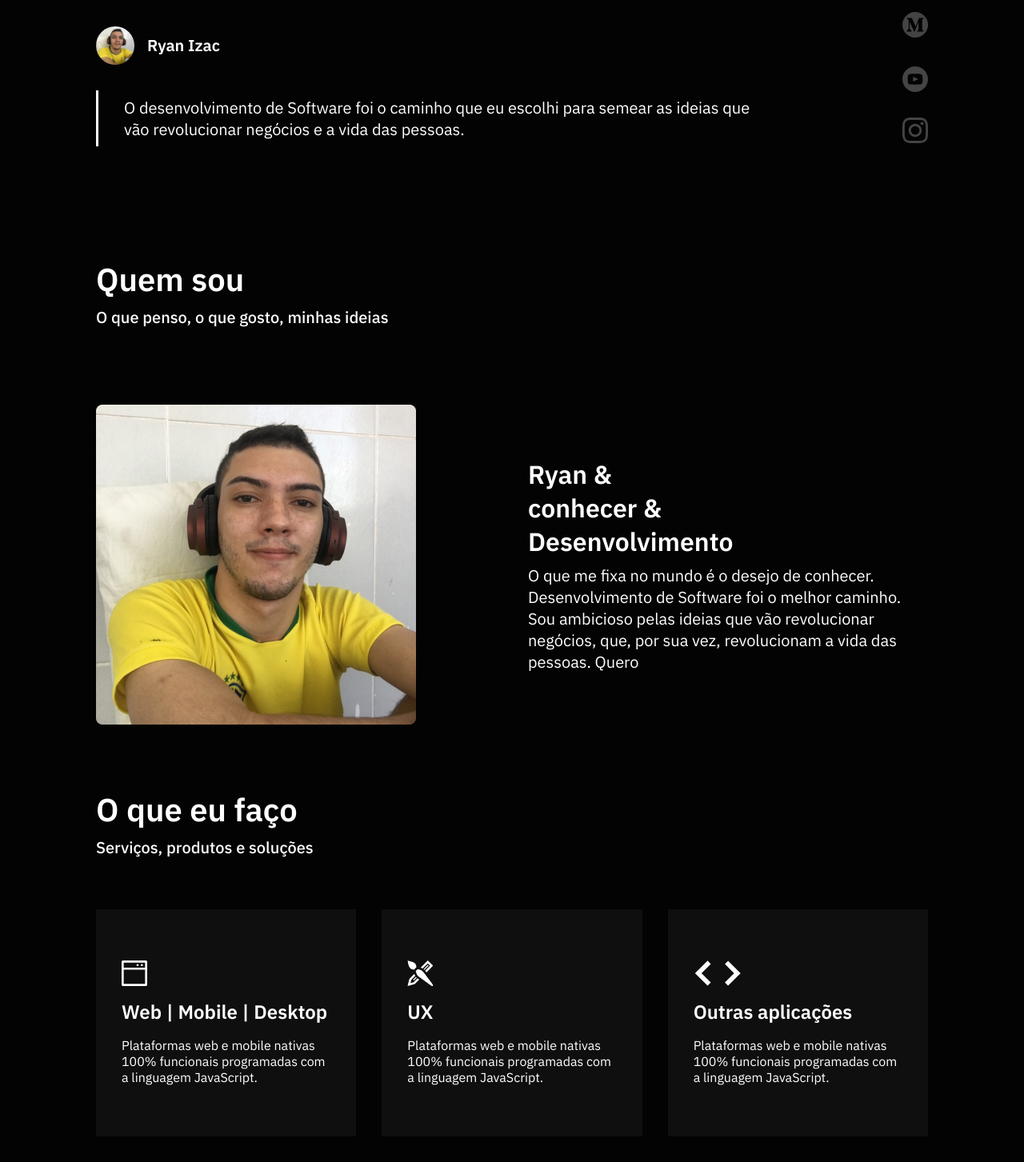
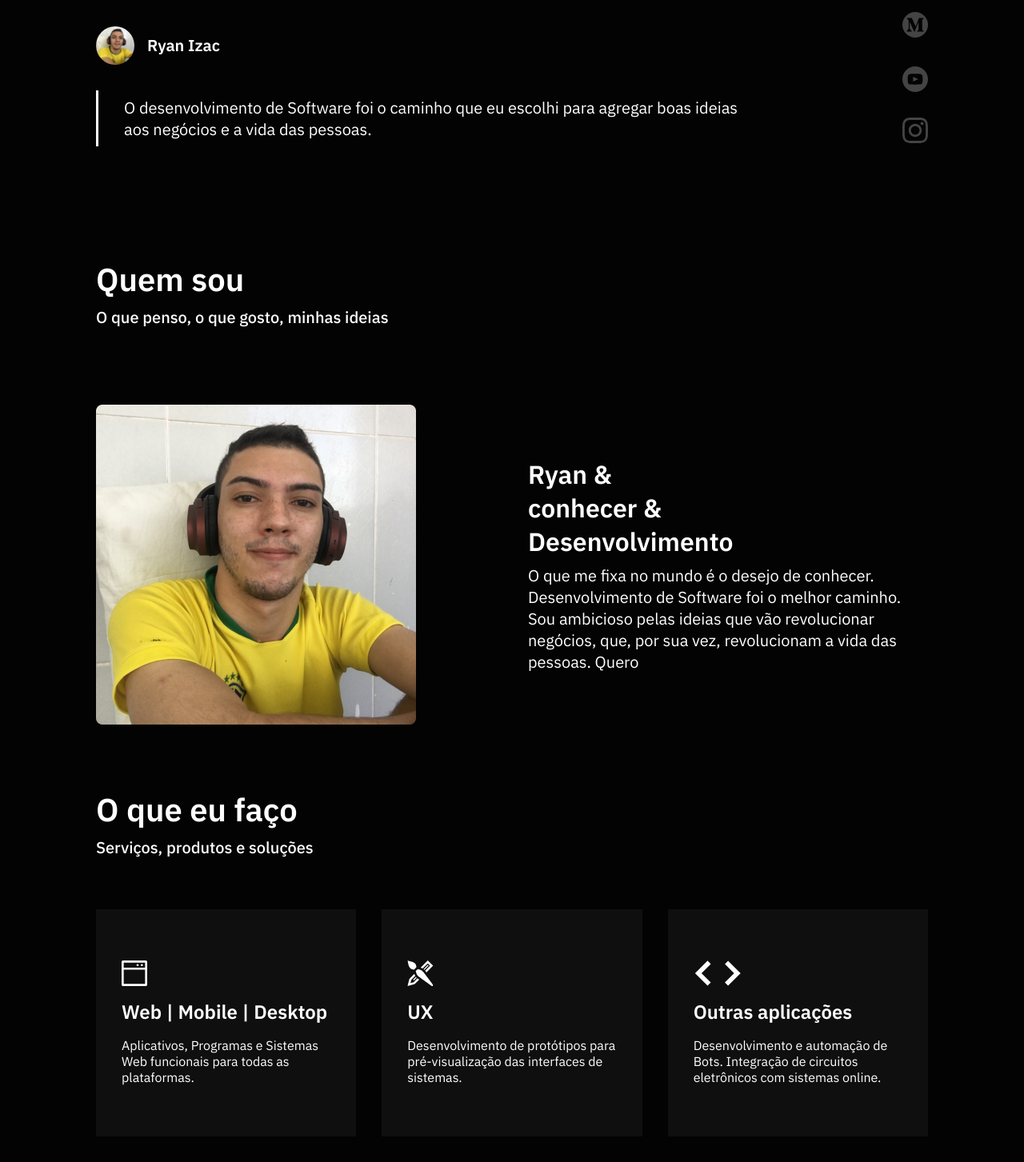
Before and after one commit to ryanizac/portfolio, a Next.js app: page / in a window 1280 px wide. Shown: the part 517-1970 px from the top of the page at 80% size. Built offline with nearby package versions, Linux system fonts and the light colour scheme.

Commit message:
content: update texts of sections

```diff
--- a/src/components/HomePage/sections/DifferentialsSection/index.tsx
+++ b/src/components/HomePage/sections/DifferentialsSection/index.tsx
@@ -14,23 +14,23 @@ export function DifferentialsSection(props: DifferentialsSectionProps) {
       <Content>
         <DropDown
           title="Metodologias ágeis"
-          description="Metodologias ágeis Metodologias ágeis Metodologias ágeis Metodologias ágeis"
+          description="Faço uso da metodologia ágil Scrum para o criar um fluxo de desenvolvimento organizado, onde realizo pequenas entregas do software de modo frequente e sempre obtenho o feedback do cliente para que o sistema em questão possa ter um avanço saudável."
         />
         <DropDown
           title="Protótipo de interfaces"
-          description="Metodologias ágeis Metodologias ágeis Metodologias ágeis Metodologias ágeis"
+          description="Crio um protótipo das interfaces do sistema baseada nas solicitações do cliente. É através dela é que acontece maior parte da validação do projeto."
         />
         <DropDown
           title="Código limpo"
-          description="Metodologias ágeis Metodologias ágeis Metodologias ágeis Metodologias ágeis"
+          description="Quanto a programar um sistema, a nível de código, eu faço uso do que se chama de boas práticas. Isso garante que a manutenção, atualização ou o mínimo ajuste no sistema não sejam tarefas trabalhosas."
         />
         <DropDown
           title="Tecnologias populares"
-          description="Metodologias ágeis Metodologias ágeis Metodologias ágeis Metodologias ágeis"
+          description="Escolher a tecnologia para um projeto também é uma tarefa importante. Eu escolhi fazer uso de duas muito populares no mercado: Javascript e Java."
         />
         <DropDown
           title="Documentos de projeto"
-          description="Metodologias ágeis Metodologias ágeis Metodologias ágeis Metodologias ágeis"
+          description="Criar documentos, como o Documento de Requisitos ou o de Visão, sempre requer uma certa paciência, pois essa é uma etapa de registro do projeto."
         />
       </Content>
     </Container>
--- a/src/components/HomePage/sections/ExperienceSection/index.tsx
+++ b/src/components/HomePage/sections/ExperienceSection/index.tsx
@@ -11,10 +11,7 @@ type ExperienceSectionProps = {};
 export function ExperienceSection(props: ExperienceSectionProps) {
   return (
     <Container>
-      <SectionDescription
-        title="EXPERIÊNCIA"
-        subtitle="Clique para saber mais sobre cada uma"
-      />
+      <SectionDescription title="EXPERIÊNCIA" />
       <Content>
         <ExperienceArea>
           <RowCard title="Pechinchou" subtitle="Desenvolvedor Fullstack" />
--- a/src/components/HomePage/sections/GraduationsSection/index.tsx
+++ b/src/components/HomePage/sections/GraduationsSection/index.tsx
@@ -10,10 +10,7 @@ type GraduationsSectionProps = {};
 export function GraduationsSection(props: GraduationsSectionProps) {
   return (
     <Container>
-      <SectionDescription
-        title="Formações"
-        subtitle="Clique para saber mais sobre cada uma"
-      />
+      <SectionDescription title="Formações" />
       <Content>
         <ExperienceArea>
           <RowCard
--- a/src/components/HomePage/sections/PresentationSection/index.tsx
+++ b/src/components/HomePage/sections/PresentationSection/index.tsx
@@ -15,8 +15,8 @@ export function PresentationSection() {
         </H1>
         <ProfileCard />
         <P>
-          O desenvolvimento de Software foi o caminho que eu escolhi para semear
-          as ideias que vão revolucionar negócios e a vida das pessoas.
+          O desenvolvimento de Software foi o caminho que eu escolhi para
+          agregar boas ideias aos negócios e a vida das pessoas.
         </P>
       </Column>
       <SocialIcons />
--- a/src/components/HomePage/sections/TechnologiesSection/index.tsx
+++ b/src/components/HomePage/sections/TechnologiesSection/index.tsx
@@ -22,13 +22,8 @@ export function TechnologiesSection(props: TechnologiesSectionProps) {
     <Container>
       <SectionDescription
         title="Tecnologias"
-        subtitle="Clique para saber mais sobre cada uma"
+        subtitle="Ferramentas com as quais eu trabalho."
       />
-      <Paragraph>
-        Lorem Ipsum is simply dummy text of the printing and typesetting
-        industry. Lorem Ipsum has been the industry{"'"}s standard dummy text
-        ever since the 1500s
-      </Paragraph>
       <TechnologyImageArea>
         <Image src={typescriptImage} alt="typescript" />
         <Image src={javascriptImage} alt="javascript" />
--- a/src/components/HomePage/sections/WhatIDo/index.tsx
+++ b/src/components/HomePage/sections/WhatIDo/index.tsx
@@ -14,17 +14,17 @@ export function WhatIDo() {
         <Card
           Icon={ScreenSvg}
           title="Web | Mobile | Desktop"
-          subtitle="Plataformas web e mobile nativas 100% funcionais programadas com a linguagem JavaScript."
+          subtitle="Aplicativos, Programas e Sistemas Web funcionais para todas as plataformas."
         />
         <Card
           Icon={PaintSvg}
           title="UX"
-          subtitle="Plataformas web e mobile nativas 100% funcionais programadas com a linguagem JavaScript."
+          subtitle="Desenvolvimento de protótipos para pré-visualização das interfaces de sistemas."
         />
         <Card
           Icon={CodeSvg}
           title="Outras aplicações"
-          subtitle="Plataformas web e mobile nativas 100% funcionais programadas com a linguagem JavaScript."
+          subtitle="Desenvolvimento e automação de Bots.  Integração de circuitos eletrônicos com sistemas online."
         />
       </Content>
     </Container>
```
